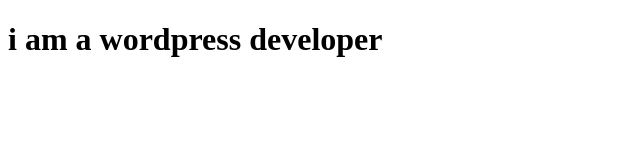
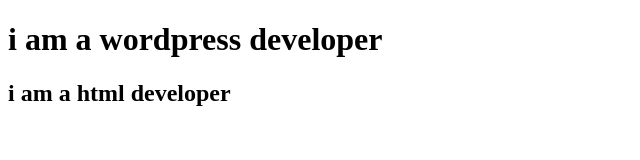
Before and after one commit to ajaypok/web-development, a plain HTML site: page main.html in a window 1280 px wide. Shown: the whole page, without its empty margins (0-640 px from the left). Drawn offline with Linux system fonts and the light colour scheme.

Commit message:
initial comment
commit

```diff
--- a/main.html
+++ b/main.html
@@ -8,5 +8,6 @@
 </head>
 <body>
     <h1>i am a wordpress developer</h1>
+    <h2>i am a html developer</h2>
 </body>
 </html>
```
